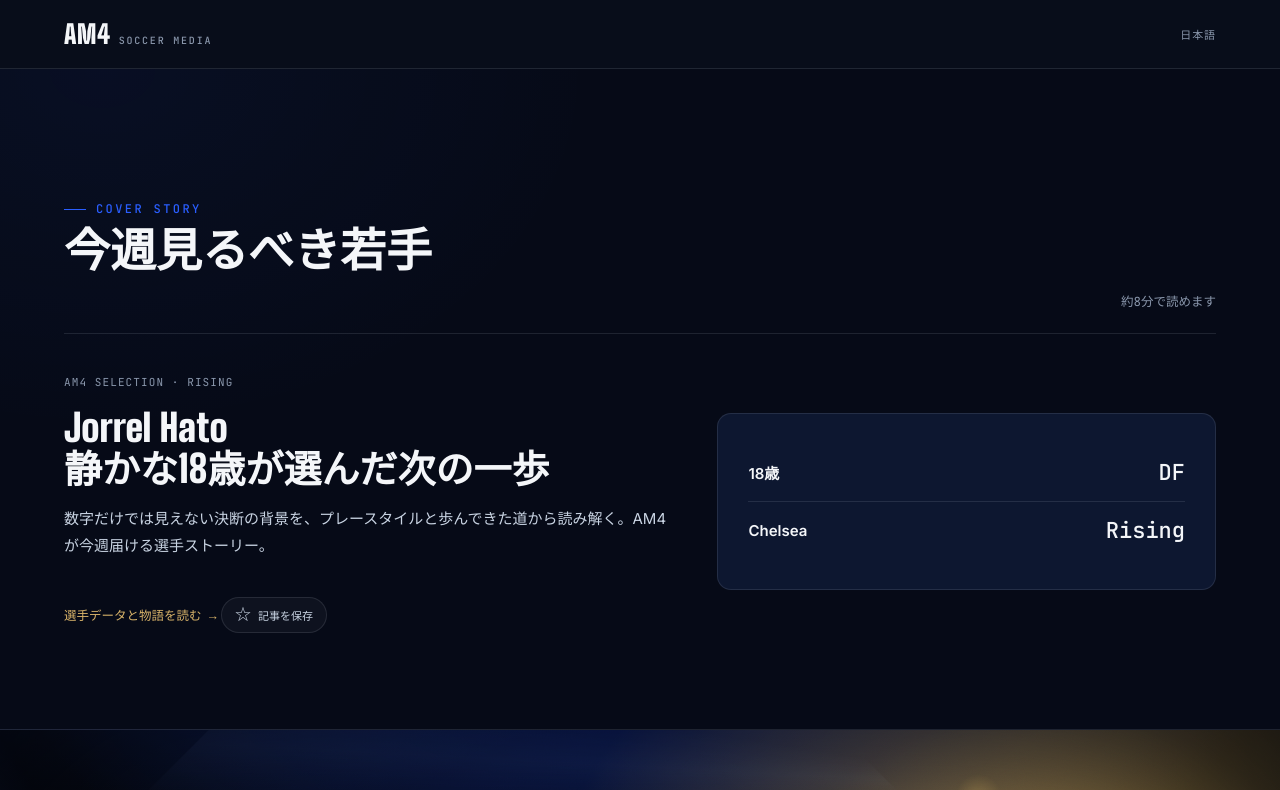
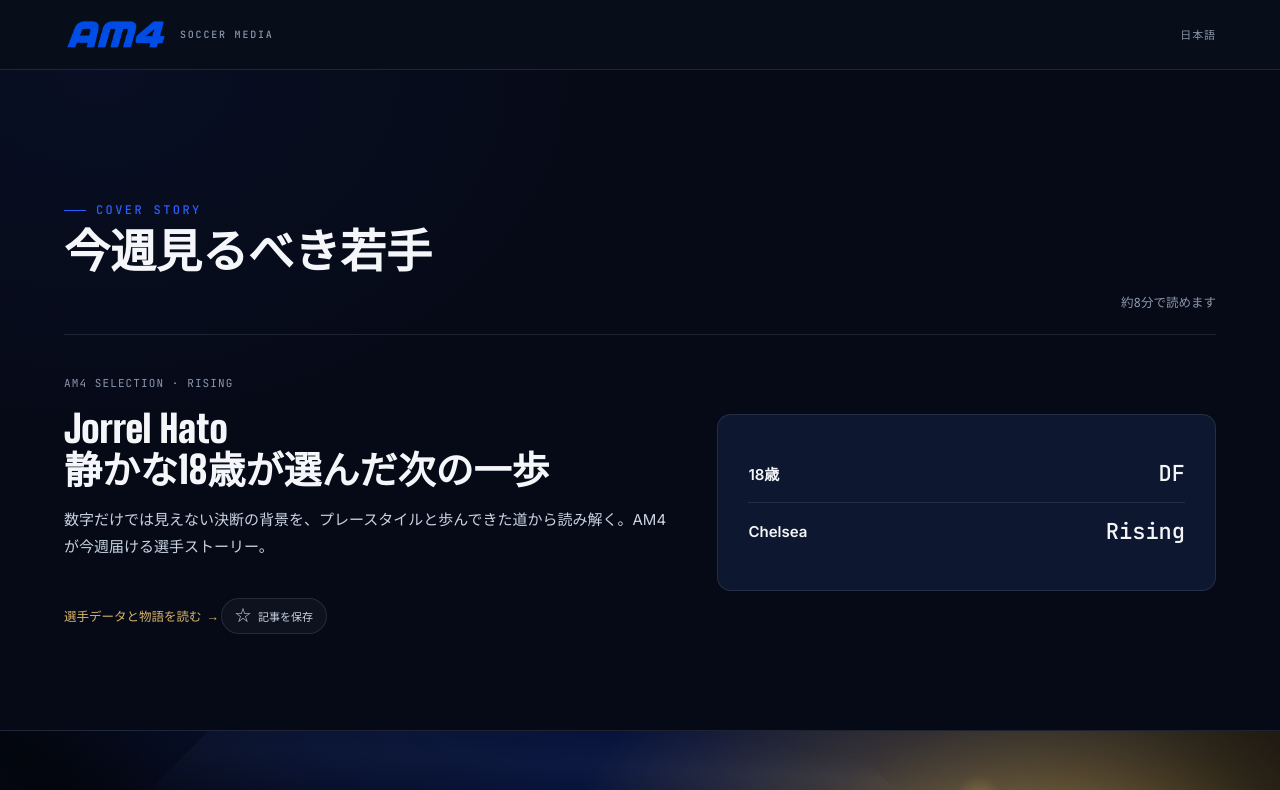
Before and after one commit to smukai0805/am4-api, a website: page index.html in a window 1280 px wide. Shown: the top 790 px of the page. Drawn offline with Linux system fonts and the light colour scheme; no server answers.

Commit message:
feat: apply AM4 brand logo and app icon

```diff
--- a/index.html
+++ b/index.html
@@ -12,6 +12,9 @@
 <meta property="og:title" content="AM4｜選手とクラブの物語に出会う">
 <meta property="og:description" content="スコアの、その先へ。欧州5大リーグを物語とデータで深く追う。">
 <meta name="twitter:card" content="summary_large_image">
+<link rel="icon" type="image/png" sizes="192x192" href="/icon-192.png">
+<link rel="apple-touch-icon" sizes="180x180" href="/apple-touch-icon.png">
+<link rel="manifest" href="/manifest.json">
 <link rel="preconnect" href="https://fonts.googleapis.com">
 <link href="https://fonts.googleapis.com/css2?family=Big+Shoulders+Display:wght@500;700;900&family=Inter:wght@400;500;600;700&family=JetBrains+Mono:wght@400;500&display=swap" rel="stylesheet">
 <style>
@@ -62,11 +65,12 @@
     border-bottom:1px solid var(--line);
   }
   .wordmark{
-    font-family:var(--display);
-    font-weight:900;
-    font-size:26px;
-    letter-spacing:0.02em;
-    display:flex; align-items:baseline; gap:8px;
+    display:flex; align-items:center; gap:12px;
+  }
+  .wordmark img{
+    display:block;
+    width:clamp(78px,9vw,104px);
+    height:auto;
   }
   .wordmark small{
     font-family:var(--mono);
@@ -745,7 +749,10 @@
 <body>
 
 <div class="topbar">
-  <div class="wordmark">AM4 <small>Soccer&nbsp;Media</small></div>
+  <a class="wordmark" href="/" aria-label="AM4 ホーム">
+    <img src="/am4-logo.png" alt="AM4">
+    <small>Soccer&nbsp;Media</small>
+  </a>
   <div class="lang">日本語</div>
 </div>
 
```
Also changed, not shown: manifest.json.
